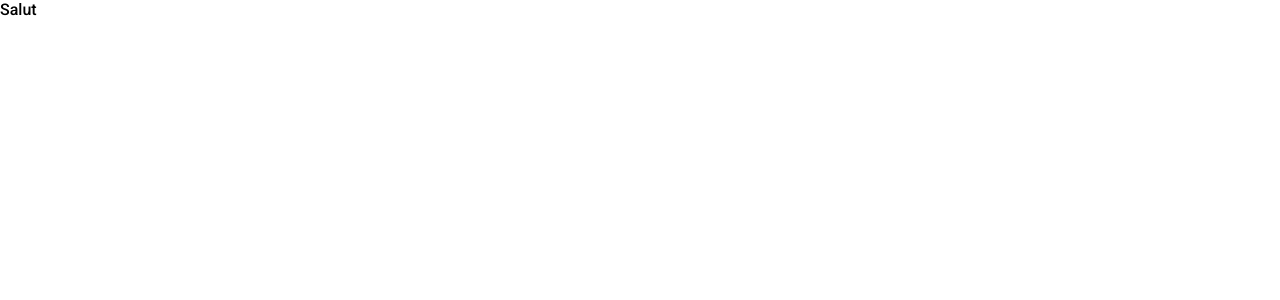
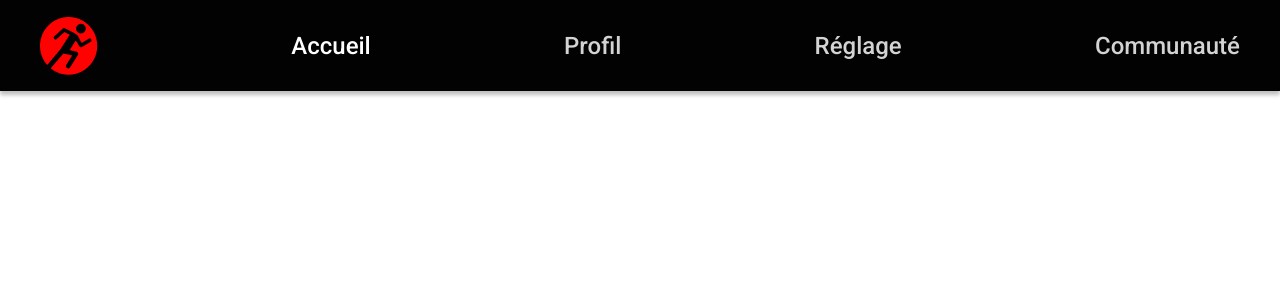
Before and after one commit to Duorly/SportSee, a React (Vite) app: page / in a window 1280 px wide. Shown: the top 300 px of the page. Built offline with nearby package versions, Linux system fonts and the light colour scheme.

Commit message:
User Store #1 - Navigation Horizontale

```diff
--- /dev/null
+++ b/src/components/Navigation/Header/index.tsx
@@ -0,0 +1,19 @@
+import { NavLink } from "react-router-dom";
+import logo from "./logo.png";
+import "./style.scss";
+
+export const Header = () => {
+    return (
+        <header className="header">
+            <nav>
+                <ul>
+                    <li><img alt="logo" src={logo} /></li>
+                    <li><NavLink to="/">Accueil</NavLink></li>
+                    <li>Profil</li>
+                    <li>Réglage</li>
+                    <li>Communauté</li>
+                </ul>
+            </nav>
+        </header>
+    );
+}
--- /dev/null
+++ b/src/components/Navigation/Header/style.scss
@@ -0,0 +1,30 @@
+@import "@/assets/scss/utils/variables";
+
+.header {
+    z-index: 2;
+    position: fixed;
+    top: 0;
+    width: 100%;
+    background-color: $colorPrimary;
+    color: $colorSecondary;
+    box-shadow: 0px 4px 4px rgba(0, 0, 0, 0.25);
+
+    ul {
+        display: flex;
+        justify-content: space-between;
+        padding: 0px 40px;
+
+        li {
+            display: flex;
+            align-items: center;
+            min-height: 91px;
+            font-weight: $fontWeight;
+            font-size: 24px;
+            cursor: pointer;
+
+            a {
+                color: $bgWhite;
+            }
+        }
+    }
+}
--- a/src/main.tsx
+++ b/src/main.tsx
@@ -1,7 +1,7 @@
 import React from 'react'
 import { createRoot } from 'react-dom/client'
 import { RouterProvider } from "react-router-dom";
-import router from "./route";
+import { router } from "./route";
 import './assets/style.css';
 
 const domContainer = document.getElementById('root') as HTMLElement
--- a/src/pages/Home/index.tsx
+++ b/src/pages/Home/index.tsx
@@ -1,7 +1,9 @@
+import { Header } from "@/components/Navigation/Header"
+
 export const Home = () => {
     return (
-        <div>
-            Salut
-        </div>
+        <>
+            <Header />
+        </>
     )
 }
--- a/src/route/index.tsx
+++ b/src/route/index.tsx
@@ -1,8 +1,8 @@
 import { createBrowserRouter } from "react-router-dom";
+import { Home } from "@/pages/Home";
 import { NotFound } from "@/pages/NotFound";
-import { Home } from "@/pages/Home";
 
-const router = createBrowserRouter([
+export const router = createBrowserRouter([
     {
         path: "/",
         element: <Home />
@@ -12,5 +12,3 @@ const router = createBrowserRouter([
         element: <NotFound />
     }
 ]);
-
-export default router;
```
Also changed, not shown: src/components/Navigation/Header/logo.png (added), src/pages/Home/index.scss (deleted), src/pages/Home/style.scss (added), src/pages/NotFound/index.scss (deleted), src/pages/NotFound/style.scss (added).
